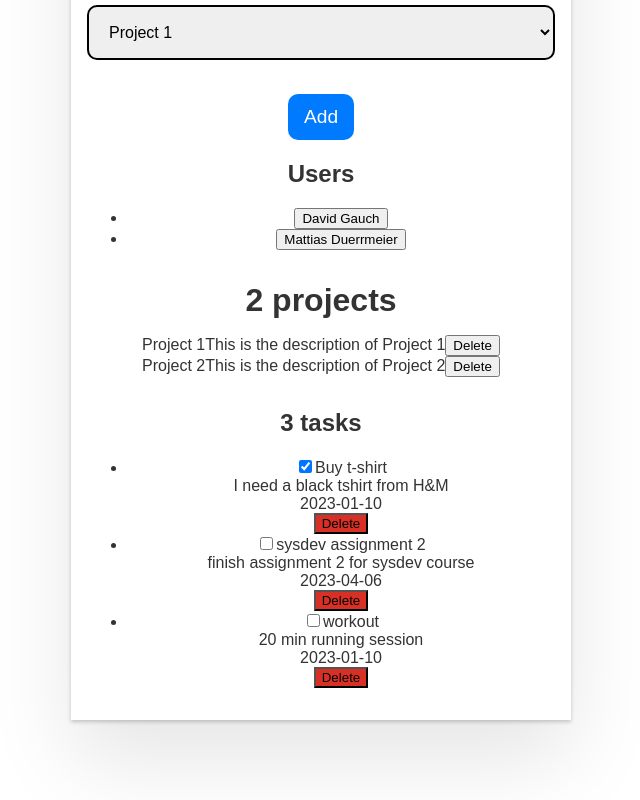
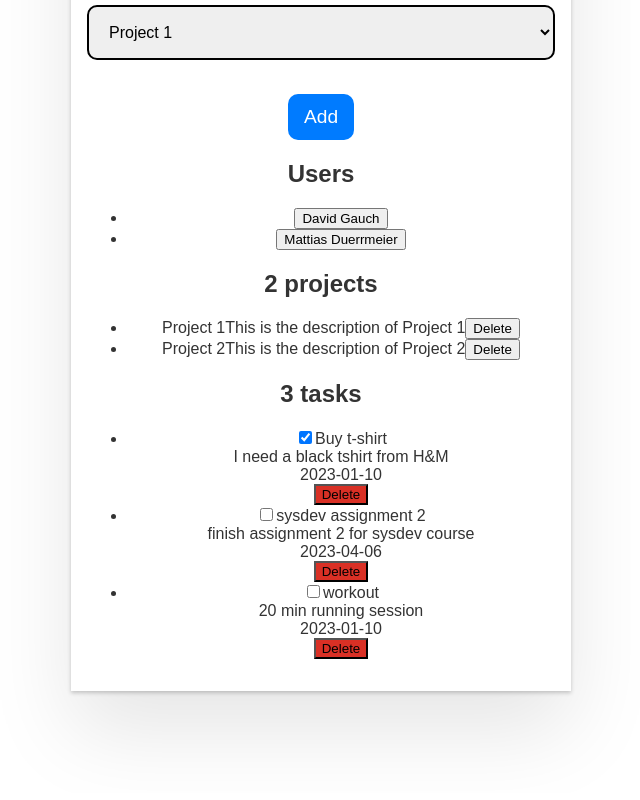
Before and after one commit to unifr-digits/todo-it, an Angular app in the folder angular-project/: page / in a window 1280 px wide. Shown: the part 2675-3475 px from the top of the page, without its empty margins (319-959 px from the left). Built offline with nearby package versions, Linux system fonts and the light colour scheme.

Commit message:
Refactor projects (moved out of app.component).

```diff
--- a/angular-project/src/app/app.component.html
+++ b/angular-project/src/app/app.component.html
@@ -85,9 +85,7 @@
       <div class="task">
         <h1>My Task List</h1>
         <form
-          (keyup.enter)="
-            addTask(taskName.value, taskDesc.value, taskDate.value, [taskModule.value], users, assignedProjects)
-          "
+          (keyup.enter)="addTask(taskName.value, taskDesc.value, taskDate.value, [taskModule.value], users, projects)"
         >
           <label for="addTaskName">Name:</label><br />
           <input #taskName placeholder="add a task" class="lg-text-input" id="addTaskName" /><br />
@@ -107,32 +105,21 @@
           ><br />
 
           <label for="addAssignedProjects">Assigned Projects:</label><br />
-          <select #assignedProjectsSelect id="addAssignedProjects" class="lg-text-input">
-            <option *ngFor="let project of assignedProjects" [value]="project.id">{{ project.name }}</option></select
+          <select #projectsSelect id="addAssignedProjects" class="lg-text-input">
+            <option *ngFor="let project of projects" [value]="project.id">{{ project.name }}</option></select
           ><br />
         </form>
 
         <button
           class="btn-primary"
-          (click)="addTask(taskName.value, taskDesc.value, taskDate.value, [taskModule.value], users, assignedProjects)"
+          (click)="addTask(taskName.value, taskDesc.value, taskDate.value, [taskModule.value], users, projects)"
         >
           Add
         </button>
       </div>
 
       <app-user></app-user>
-
-      <h2>
-        {{ assignedProjects.length }} <span *ngIf="assignedProjects.length <= 1; else projectPlural">project</span>
-        <ng-template #projectPlural>projects</ng-template>
-      </h2>
-
-      <ul>
-        <li *ngFor="let i of assignedProjects">
-          <app-project (remove)="removeProject(i)" [project]="i"></app-project>
-        </li>
-      </ul>
-
+      <app-project></app-project>
       <app-task></app-task>
     </div>
   </body>
--- a/angular-project/src/app/app.component.ts
+++ b/angular-project/src/app/app.component.ts
@@ -15,23 +15,22 @@ export class AppComponent implements OnInit {
   title = 'ToDo It';
   tasks: Task[] = [];
   users: User[] = [];
-  assignedProjects: Project[];
+  projects: Project[] = [];
 
   constructor(
     private taskService: TaskService,
     private userService: UserService,
     private projectService: ProjectService
-  ) {
-    this.assignedProjects = projectService.projects;
-  }
+  ) {}
 
   ngOnInit() {
     this.userService.getUsers().subscribe((users) => (this.users = users));
     this.taskService.getTasks().subscribe((tasks) => (this.tasks = tasks));
+    this.projectService.getProjects().subscribe((projects) => (this.projects = projects));
   }
 
-  addTask(name: string, desc: string, date: string, modules: string[], users: User[], assignedProjects: Project[]) {
-    this.taskService.addTask(name, desc, date, modules, users, assignedProjects);
+  addTask(name: string, desc: string, date: string, modules: string[], users: User[], projects: Project[]) {
+    this.taskService.addTask(name, desc, date, modules, users, projects);
   }
 
   addUser(
@@ -47,15 +46,9 @@ export class AppComponent implements OnInit {
 
   addProject(name: string, desc: string, modules: string[]) {
     this.projectService.addProject(name, desc, modules);
-    this.assignedProjects = this.projectService.projects;
   }
 
   removeUser(user: User) {
     this.userService.deleteUser(user);
   }
-
-  removeProject(project: Project) {
-    this.projectService.deleteProject(project);
-    this.assignedProjects = this.projectService.projects;
-  }
 }
--- a/angular-project/src/app/projects/project.service.ts
+++ b/angular-project/src/app/projects/project.service.ts
@@ -1,4 +1,5 @@
 import { Injectable } from '@angular/core';
+import { Observable, of } from 'rxjs';
 
 import { Project } from './project';
 import { PROJECTS } from './mock-projects';
@@ -9,8 +10,9 @@ import { PROJECTS } from './mock-projects';
 export class ProjectService {
   allProjects = PROJECTS;
 
-  get projects() {
-    return this.allProjects;
+  getProjects(): Observable<Project[]> {
+    const projects = of(PROJECTS);
+    return projects;
   }
 
   addProject(name: string, desc: string, modules: string[]) {
--- a/angular-project/src/app/projects/project/project.component.html
+++ b/angular-project/src/app/projects/project/project.component.html
@@ -1,5 +1,12 @@
-<div class="project">
-  <label [for]="project.name">{{ project.name }}</label>
-  <label [for]="project.desc">{{ project.desc }}</label>
-  <button class="btn btn-warn" (click)="remove.emit()">Delete</button>
-</div>
+<h2>
+  {{ projects.length }} <span *ngIf="projects.length <= 1; else projectPlural">project</span>
+  <ng-template #projectPlural>projects</ng-template>
+</h2>
+
+<ul class="projects">
+  <li *ngFor="let project of projects">
+    <label [for]="project.name">{{ project.name }}</label>
+    <label [for]="project.desc">{{ project.desc }}</label>
+    <button class="btn btn-warn" (click)="deleteProject(project)">Delete</button>
+  </li>
+</ul>
--- a/angular-project/src/app/projects/project/project.component.ts
+++ b/angular-project/src/app/projects/project/project.component.ts
@@ -1,17 +1,27 @@
-import { Component, Input, Output, EventEmitter } from '@angular/core';
+import { Component, OnInit } from '@angular/core';
+
 import { Project } from '../project';
+import { ProjectService } from '../project.service';
 
 @Component({
   selector: 'app-project',
   templateUrl: './project.component.html',
   styleUrls: ['./project.component.css'],
 })
-export class ProjectComponent {
-  @Input() project!: Project;
-  @Output() remove = new EventEmitter<Project>();
+export class ProjectComponent implements OnInit {
+  projects: Project[] = [];
 
-  saveProject(desc: string) {
-    if (!desc) return;
-    this.project.desc = desc;
+  constructor(private projectService: ProjectService) {}
+
+  ngOnInit(): void {
+    this.getProjects();
+  }
+
+  getProjects(): void {
+    this.projectService.getProjects().subscribe((projects) => (this.projects = projects));
+  }
+
+  deleteProject(project: Project) {
+    this.projectService.deleteProject(project);
   }
 }
```
